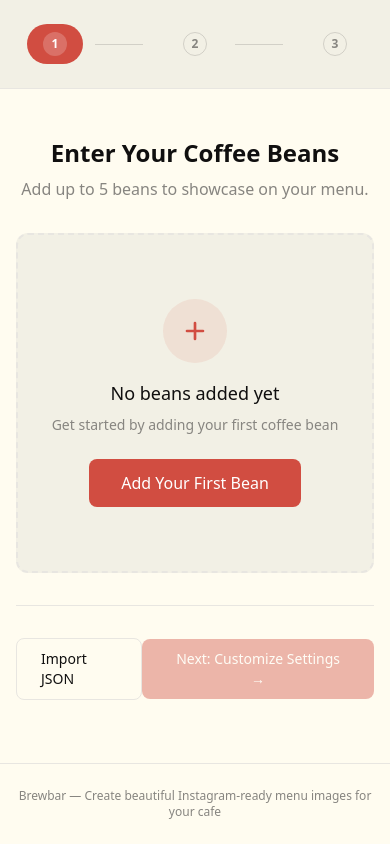
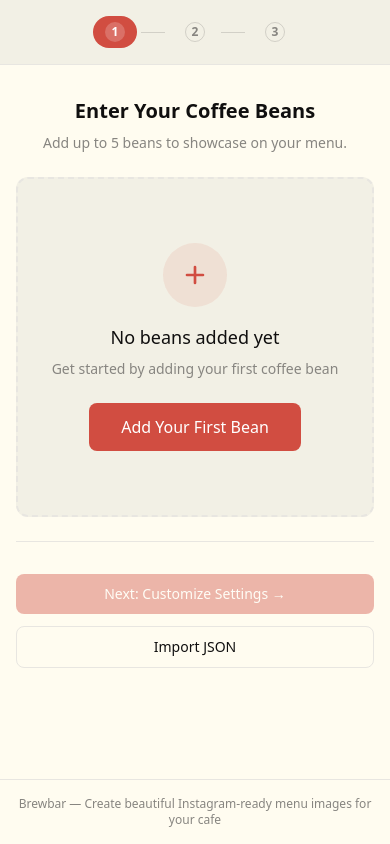
Before and after one commit to brewtools/brewbar, a React (Vite) app: page / in a window 390 px wide. Built offline with nearby package versions, Linux system fonts and the light colour scheme.

Commit message:
Fix mobile layout

```diff
--- a/src/App.tsx
+++ b/src/App.tsx
@@ -29,8 +29,8 @@ function AppContent() {
     <div className="min-h-screen flex flex-col bg-bg">
       {/* Progress Steps */}
       <div className="border-b border-border bg-paper">
-        <div className="max-w-4xl mx-auto px-4 py-6">
-          <div className="flex items-center justify-center gap-3">
+        <div className="max-w-4xl mx-auto px-4 py-4 sm:py-6">
+          <div className="flex items-center justify-center gap-1 sm:gap-3">
             {steps.map((step, index) => (
               <div key={step.number} className="flex items-center">
                 <button
@@ -40,7 +40,7 @@ function AppContent() {
                     }
                   }}
                   disabled={step.number > state.currentStep}
-                  className={`flex items-center gap-2 px-4 py-2 rounded-full transition-all ${
+                  className={`flex items-center gap-1.5 sm:gap-2 px-3 sm:px-4 py-1.5 sm:py-2 rounded-full transition-all ${
                     state.currentStep === step.number
                       ? 'bg-accent text-white font-medium'
                       : state.currentStep > step.number
@@ -50,7 +50,7 @@ function AppContent() {
                   style={{ cursor: step.number > state.currentStep ? 'not-allowed' : 'pointer' }}
                 >
                   <span
-                    className={`flex items-center justify-center w-6 h-6 rounded-full text-xs font-semibold ${
+                    className={`flex items-center justify-center w-5 h-5 sm:w-6 sm:h-6 rounded-full text-xs font-semibold ${
                       state.currentStep === step.number
                         ? 'bg-white/20'
                         : state.currentStep > step.number
@@ -63,7 +63,7 @@ function AppContent() {
                   <span className="hidden sm:inline">{step.label}</span>
                 </button>
                 {index < steps.length - 1 && (
-                  <div className="w-12 h-px bg-muted/30 mx-3"></div>
+                  <div className="w-6 sm:w-12 h-px bg-muted/30 mx-1 sm:mx-3"></div>
                 )}
               </div>
             ))}
@@ -72,13 +72,13 @@ function AppContent() {
       </div>
 
       {/* Main Content */}
-      <main className="flex-1 max-w-4xl mx-auto w-full px-4 py-12">
+      <main className="flex-1 max-w-4xl mx-auto w-full px-4 py-8 sm:py-12">
         {renderStep()}
       </main>
 
       {/* Footer */}
       <footer className="border-t border-border">
-        <div className="max-w-4xl mx-auto px-4 py-6">
+        <div className="max-w-4xl mx-auto px-4 py-4 sm:py-6">
           <p className="text-xs text-muted text-center">
             Brewbar — Create beautiful Instagram-ready menu images for your cafe
           </p>
--- a/src/components/common/FormatSelector.tsx
+++ b/src/components/common/FormatSelector.tsx
@@ -13,9 +13,9 @@ const formats: Array<{ value: ImageFormat; label: string; description: string }>
 
 export function FormatSelector({ selectedFormat, onFormatChange }: FormatSelectorProps) {
   return (
-    <div className="bg-paper rounded-xl p-8 border border-border/30">
+    <div className="bg-paper rounded-xl p-6 sm:p-8 border border-border/30">
       <h3 className="text-lg font-semibold mb-4 text-fg">Image Format</h3>
-      <div className="grid grid-cols-3 gap-3">
+      <div className="grid grid-cols-1 sm:grid-cols-3 gap-3">
         {formats.map(format => (
           <button
             key={format.value}
--- a/src/components/common/ThemeSelector.tsx
+++ b/src/components/common/ThemeSelector.tsx
@@ -61,9 +61,9 @@ const themes: Array<{ value: Theme; name: string; description: string }> = [
 
 export function ThemeSelector({ selectedTheme, onThemeChange }: ThemeSelectorProps) {
   return (
-    <div className="bg-paper rounded-xl p-8 border border-border/30">
+    <div className="bg-paper rounded-xl p-6 sm:p-8 border border-border/30">
       <h3 className="text-lg font-semibold mb-4 text-fg">Theme</h3>
-      <div className="grid grid-cols-3 gap-3 mb-4">
+      <div className="grid grid-cols-1 sm:grid-cols-3 gap-3 mb-4">
         {themes.slice(0, 3).map(theme => (
           <ThemeCard
             key={theme.value}
@@ -75,7 +75,7 @@ export function ThemeSelector({ selectedTheme, onThemeChange }: ThemeSelectorPro
           />
         ))}
       </div>
-      <div className="grid grid-cols-3 gap-3">
+      <div className="grid grid-cols-1 sm:grid-cols-3 gap-3">
         {themes.slice(3, 6).map(theme => (
           <ThemeCard
             key={theme.value}
--- a/src/components/steps/BeanEntryForm.tsx
+++ b/src/components/steps/BeanEntryForm.tsx
@@ -17,9 +17,9 @@ function BeanCard({ bean, index, canRemove }: BeanCardProps) {
   }
 
   return (
-    <div className="bg-paper rounded-xl p-8 border border-border/30">
-      <div className="flex items-center justify-between mb-6">
-        <h3 className="text-lg font-semibold text-fg">Bean #{index + 1}</h3>
+    <div className="bg-paper rounded-xl p-4 sm:p-8 border border-border/30">
+      <div className="flex items-center justify-between mb-4 sm:mb-6">
+        <h3 className="text-base sm:text-lg font-semibold text-fg">Bean #{index + 1}</h3>
         {canRemove && (
           <button
             type="button"
@@ -162,10 +162,10 @@ export function BeanEntryForm() {
   )
 
   return (
-    <div className="space-y-8">
+    <div className="space-y-6 sm:space-y-8">
       <div className="text-center">
-        <h2 className="text-2xl font-semibold mb-2 text-fg">Enter Your Coffee Beans</h2>
-        <p className="text-muted">Add up to 5 beans to showcase on your menu.</p>
+        <h2 className="text-xl sm:text-2xl font-semibold mb-2 text-fg">Enter Your Coffee Beans</h2>
+        <p className="text-sm sm:text-base text-muted">Add up to 5 beans to showcase on your menu.</p>
       </div>
 
       {state.beans.length === 0 ? (
@@ -210,8 +210,8 @@ export function BeanEntryForm() {
         </>
       )}
 
-      <div className="flex items-center justify-between pt-8 border-t border-border">
-        <label className="px-6 py-2.5 border border-border rounded-lg cursor-pointer hover:border-accent hover:text-accent transition-colors font-medium text-sm text-fg">
+      <div className="flex flex-col-reverse sm:flex-row items-stretch sm:items-center justify-between pt-8 border-t border-border gap-3">
+        <label className="px-6 py-2.5 border border-border rounded-lg cursor-pointer hover:border-accent hover:text-accent transition-colors font-medium text-sm text-fg text-center">
           Import JSON
           <input
             type="file"
--- a/src/components/steps/GenerateDownload.tsx
+++ b/src/components/steps/GenerateDownload.tsx
@@ -123,10 +123,10 @@ export function GenerateDownload() {
   }
 
   return (
-    <div className="space-y-8">
+    <div className="space-y-6 sm:space-y-8">
       <div className="text-center">
-        <h2 className="text-2xl font-semibold mb-2 text-fg">Generate & Download</h2>
-        <p className="text-muted">Create your Instagram-ready menu images.</p>
+        <h2 className="text-xl sm:text-2xl font-semibold mb-2 text-fg">Generate & Download</h2>
+        <p className="text-sm sm:text-base text-muted">Create your Instagram-ready menu images.</p>
       </div>
 
       {generatedImages.length === 0 && !isGenerating && (
@@ -152,19 +152,19 @@ export function GenerateDownload() {
 
       {generatedImages.length > 0 && (
         <>
-          <div className="bg-paper rounded-xl p-8 border border-border/30">
+          <div className="bg-paper rounded-xl p-4 sm:p-8 border border-border/30">
             <img
               src={generatedImages[currentPreview]}
               alt={`Preview ${currentPreview + 1}`}
               className="w-full max-w-lg mx-auto rounded-lg shadow-lg"
             />
             {generatedImages.length > 1 && (
-              <div className="flex justify-center gap-2 mt-4">
+              <div className="flex flex-wrap justify-center gap-2 mt-4">
                 {generatedImages.map((_, index) => (
                   <button
                     key={index}
                     onClick={() => setCurrentPreview(index)}
-                    className={`px-4 py-2 text-sm rounded transition-colors ${
+                    className={`px-3 sm:px-4 py-2 text-sm rounded transition-colors ${
                       currentPreview === index
                         ? 'bg-accent text-white'
                         : 'bg-bg text-fg hover:bg-accent/10'
@@ -177,7 +177,7 @@ export function GenerateDownload() {
             )}
           </div>
 
-          <div className="flex justify-center gap-3">
+          <div className="flex flex-col sm:flex-row justify-center gap-3">
             <button
               onClick={() => downloadSingle(currentPreview)}
               className="px-6 py-2.5 bg-accent text-white rounded-lg hover:opacity-90 transition-opacity font-medium text-sm"
@@ -192,7 +192,7 @@ export function GenerateDownload() {
             </button>
           </div>
 
-          <div className="flex justify-center gap-3 pt-8 border-t border-border">
+          <div className="flex flex-col sm:flex-row justify-center gap-3 pt-8 border-t border-border">
             <button
               onClick={exportJSON}
               className="px-6 py-2.5 border border-border rounded-lg hover:bg-paper transition-colors font-medium text-sm text-fg"
```
Also changed, not shown: src/components/steps/ImageSettings.tsx (+16 -16 lines), 1 other file (tests, documents, lock files or other folders).
